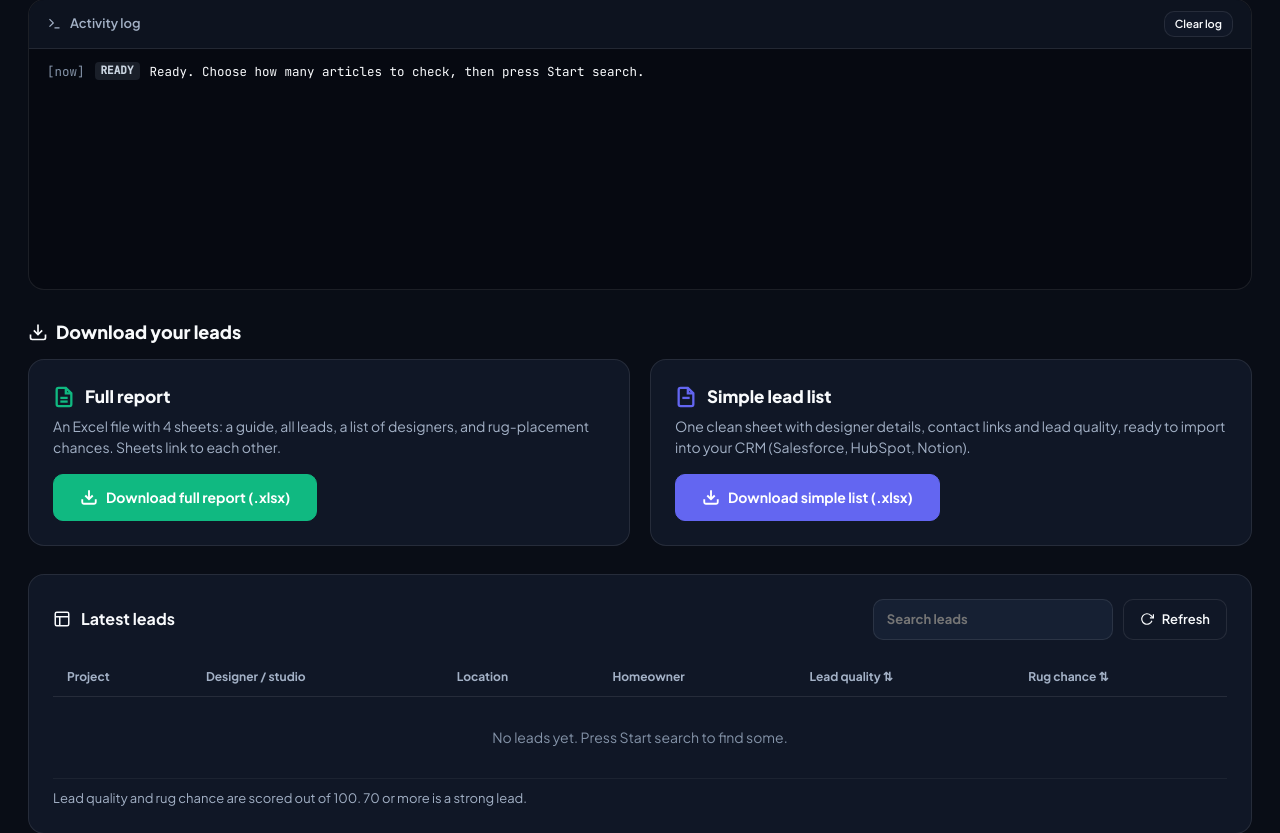
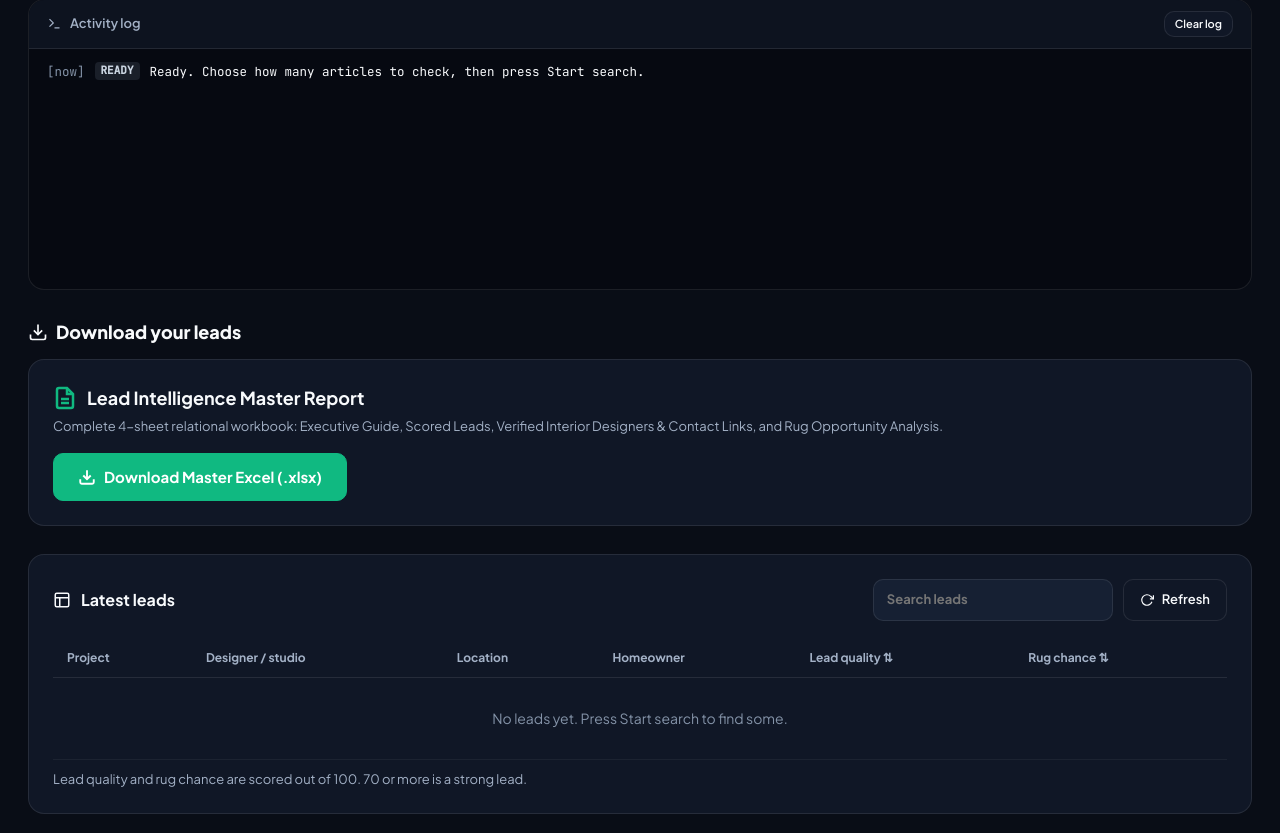
Before and after one commit to basheer1236/agentic_lead_intelligence, a FastAPI app: page / in a window 1280 px wide. Shown: the part 620-1453 px from the top of the page. Run offline with FastAPI, Linux system fonts and the light colour scheme; data that the repository does not hold is empty.

Commit message:
feat: consolidate excel downloads to single clean Master Report workbook

```diff
--- a/app/ui/pipeline_runner.py
+++ b/app/ui/pipeline_runner.py
@@ -374,16 +374,14 @@ class PipelineRunner:
             # Stage 6: Excel Export Generation
             # -----------------------------------------------------------------
             self._update_stage(6, "Generating Multi-Sheet Master Excel Report", 92)
-            self.add_log("STAGE", "[6/6] Generating relationally linked Excel workbooks...")
+            self.add_log("STAGE", "[6/6] Generating relationally linked Master Excel workbook...")
 
             db = SessionLocal()
             try:
                 exporter = ExcelExporter()
                 p_master = exporter.export(db, filename="lead_intelligence_master.xlsx")
-                p_std = exporter.export(db, filename="lead_intelligence.xlsx")
-                self.state["latest_export_files"] = [str(p_master), str(p_std)]
+                self.state["latest_export_files"] = [str(p_master)]
                 self.add_log("SUCCESS", f"Master Export: {p_master.name} ready.")
-                self.add_log("SUCCESS", f"Standard Export: {p_std.name} ready.")
             finally:
                 db.close()
 
--- a/app/ui/templates/index.html
+++ b/app/ui/templates/index.html
@@ -156,16 +156,13 @@ tr:hover td{background:rgba(255,255,255,.025)}
 </section>
 
 <h2 class="row" style="gap:8px"><svg width="20" height="20" viewBox="0 0 24 24" fill="none" stroke="currentColor" stroke-width="2"><path d="M21 15v4a2 2 0 0 1-2 2H5a2 2 0 0 1-2-2v-4"/><polyline points="7 10 12 15 17 10"/><line x1="12" y1="15" x2="12" y2="3"/></svg>Download your leads</h2>
-<div class="dl">
-  <div class="card">
-    <h3 class="row" style="gap:10px"><svg width="22" height="22" viewBox="0 0 24 24" fill="none" stroke="#10b981" stroke-width="2.5"><path d="M14 2H6a2 2 0 0 0-2 2v16a2 2 0 0 0 2 2h12a2 2 0 0 0 2-2V8z"/><polyline points="14 2 14 8 20 8"/><line x1="16" y1="13" x2="8" y2="13"/><line x1="16" y1="17" x2="8" y2="17"/></svg>Full report</h3>
-    <p>An Excel file with 4 sheets: a guide, all leads, a list of designers, and rug-placement chances. Sheets link to each other.</p>
-    <a class="btn pri ok" href="/api/exports/download/lead_intelligence_master.xlsx"><svg width="18" height="18" viewBox="0 0 24 24" fill="none" stroke="currentColor" stroke-width="2.5"><path d="M21 15v4a2 2 0 0 1-2 2H5a2 2 0 0 1-2-2v-4"/><polyline points="7 10 12 15 17 10"/><line x1="12" y1="15" x2="12" y2="3"/></svg>Download full report (.xlsx)</a>
-  </div>
-  <div class="card">
-    <h3 class="row" style="gap:10px"><svg width="22" height="22" viewBox="0 0 24 24" fill="none" stroke="#6366f1" stroke-width="2.5"><path d="M14 2H6a2 2 0 0 0-2 2v16a2 2 0 0 0 2 2h12a2 2 0 0 0 2-2V8z"/><polyline points="14 2 14 8 20 8"/><line x1="16" y1="13" x2="8" y2="13"/></svg>Simple lead list</h3>
-    <p>One clean sheet with designer details, contact links and lead quality, ready to import into your CRM (Salesforce, HubSpot, Notion).</p>
-    <a class="btn pri" href="/api/exports/download/lead_intelligence.xlsx"><svg width="18" height="18" viewBox="0 0 24 24" fill="none" stroke="currentColor" stroke-width="2.5"><path d="M21 15v4a2 2 0 0 1-2 2H5a2 2 0 0 1-2-2v-4"/><polyline points="7 10 12 15 17 10"/><line x1="12" y1="15" x2="12" y2="3"/></svg>Download simple list (.xlsx)</a>
+<div class="card" style="margin-bottom:28px">
+  <div style="display:flex;justify-content:space-between;align-items:center;flex-wrap:wrap;gap:16px">
+    <div>
+      <h3 class="row" style="gap:10px;font-size:18px;margin-bottom:6px"><svg width="24" height="24" viewBox="0 0 24 24" fill="none" stroke="#10b981" stroke-width="2.5"><path d="M14 2H6a2 2 0 0 0-2 2v16a2 2 0 0 0 2 2h12a2 2 0 0 0 2-2V8z"/><polyline points="14 2 14 8 20 8"/><line x1="16" y1="13" x2="8" y2="13"/><line x1="16" y1="17" x2="8" y2="17"/></svg>Lead Intelligence Master Report</h3>
+      <p class="sub">Complete 4-sheet relational workbook: Executive Guide, Scored Leads, Verified Interior Designers & Contact Links, and Rug Opportunity Analysis.</p>
+    </div>
+    <a class="btn pri ok" href="/api/exports/download/lead_intelligence_master.xlsx" style="font-size:15px;padding:12px 24px"><svg width="18" height="18" viewBox="0 0 24 24" fill="none" stroke="currentColor" stroke-width="2.5"><path d="M21 15v4a2 2 0 0 1-2 2H5a2 2 0 0 1-2-2v-4"/><polyline points="7 10 12 15 17 10"/><line x1="12" y1="15" x2="12" y2="3"/></svg>Download Master Excel (.xlsx)</a>
   </div>
 </div>
 
--- a/scripts/run_pipeline.py
+++ b/scripts/run_pipeline.py
@@ -176,9 +176,7 @@ def main():
         db = SessionLocal()
         exporter = ExcelExporter()
         export_path = exporter.export(db, filename="lead_intelligence_master.xlsx")
-        export_path_std = exporter.export(db, filename="lead_intelligence.xlsx")
-        print(f"Excel export generated successfully: {export_path}")
-        print(f"Excel export generated successfully: {export_path_std}")
+        print(f"Excel master report generated successfully: {export_path}")
         db.close()
     except Exception as exc:
         print(f"Excel export failed: {exc}")
```
